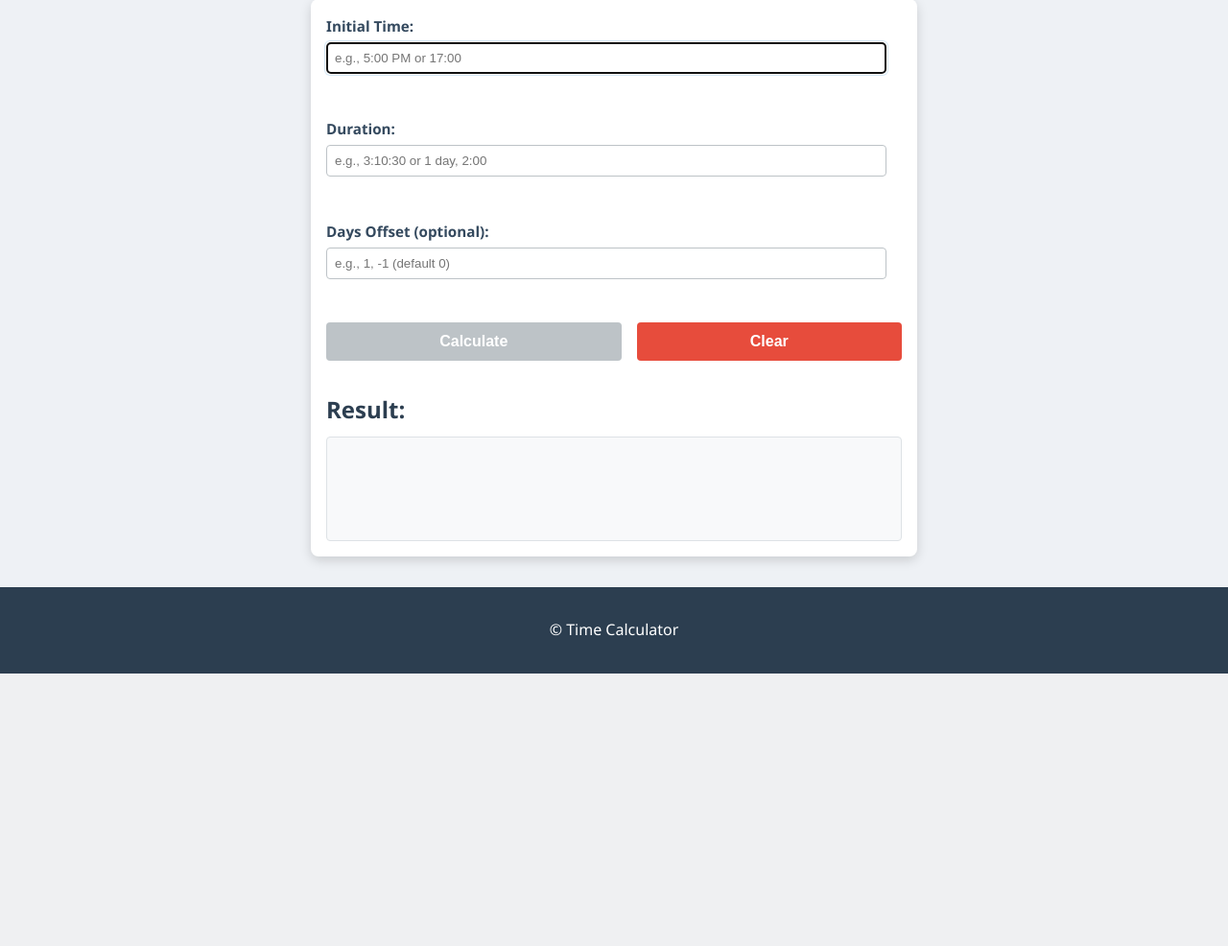
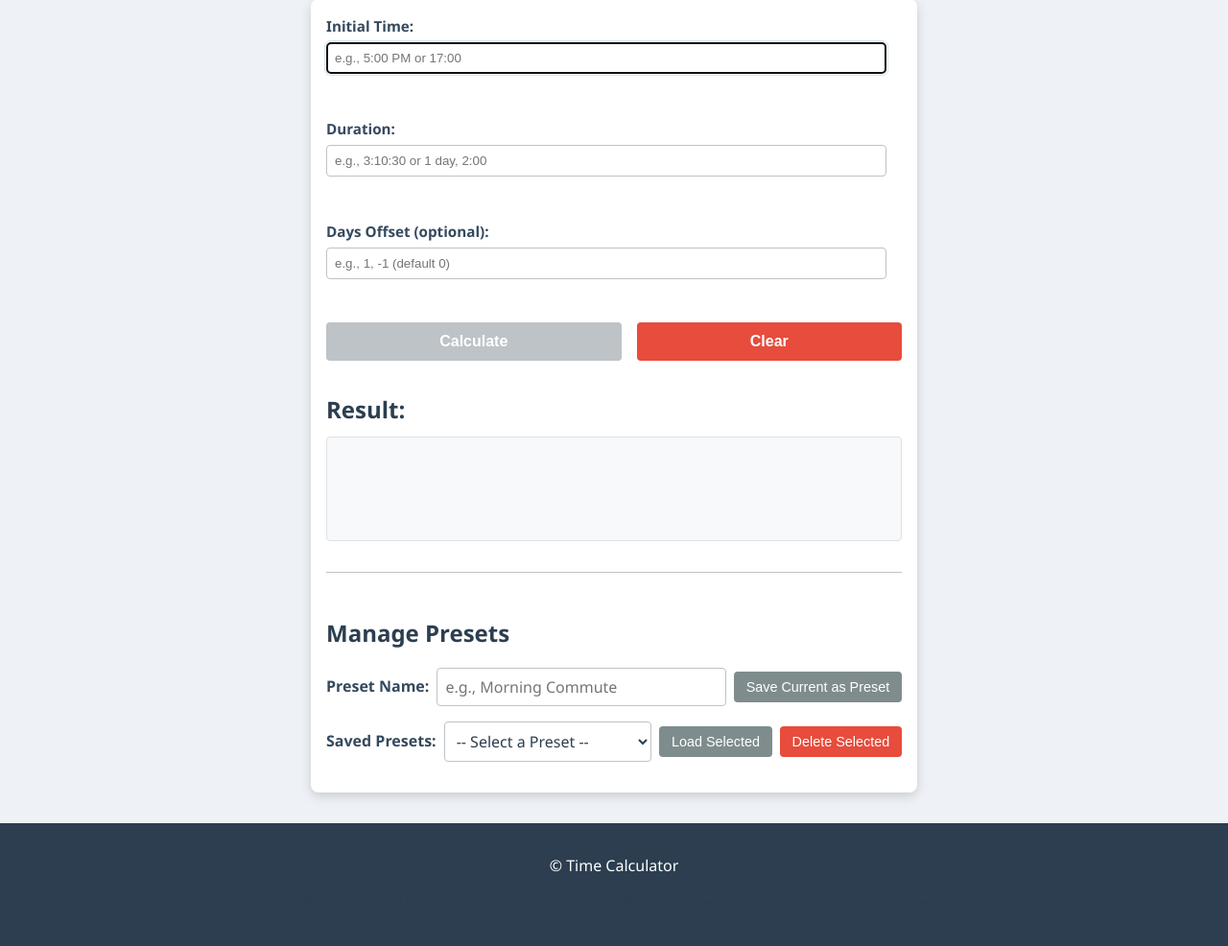
Before and after one commit to IronAdamant/Time-Calculator, a Flask app: page / in a window 1280 px wide. Shown: the part 116-1102 px from the top of the page at 96% size. Before the commit the page ends 818 px from the top, so only its background shows below. Run offline with Flask 3, Linux system fonts and the light colour scheme.

Commit message:
feat: Add Presets, LocalStorage Warning & Security Headers
This commit introduces several key features and improvements: a preset
management system using localStorage, a user disclaimer about local
data storage, and general web security hardening via HTTP headers.

1.  **Presets Feature (`localStorage`):**
    *   You can now save, load, and delete named presets consisting of
        initial time, duration, and days offset.
    *   HTML: Added a new "Manage Presets" section with input fields for
        preset name, a dropdown list for saved presets, and buttons for
        Save, Load, and Delete operations.
    *   JavaScript: Implemented logic to handle CRUD operations for presets,
        storing them as a JSON stringified array in browser `localStorage`.
        The UI (preset dropdown) is dynamically updated. Loading a preset
        populates the main input fields and re-triggers client-side
        validation.
    *   CSS: Styled the new presets section and its controls.

2.  **User Warning for Local Storage:**
    *   HTML: Added a disclaimer in the footer informing you that theme
        preferences, last inputs, and presets are stored locally in your
        browser and may be cleared if browser data is deleted.
    *   CSS: Styled the disclaimer for appropriate visibility.

3.  **General Web Security Review and Hardening:**
    *   Flask (`app.py`): Implemented an `@app.after_request` function
        to add crucial security headers to all HTTP responses:
        - `X-Content-Type-Options: nosniff`
        - `X-Frame-Options: SAMEORIGIN`
        - `Content-Security-Policy`: A restrictive policy allowing
          resources (scripts, styles, fonts, images, connections)
          primarily from `'self'`.
    *   Confirmed existing server-side input validation and output encoding
        mechanisms remain robust for the application's current scope.

These enhancements improve user convenience with presets, transparency
regarding local data storage, and the overall security posture of the
web application.

```diff
--- a/app.py
+++ b/app.py
@@ -6,6 +6,23 @@ from flask import Flask, request, jsonify, render_template
 from timecalculator.core import Time, Duration
 
 app = Flask(__name__)
+
+@app.after_request
+def add_security_headers(response):
+    response.headers['X-Content-Type-Options'] = 'nosniff'
+    response.headers['X-Frame-Options'] = 'SAMEORIGIN'
+    # A reasonably strict CSP.
+    response.headers['Content-Security-Policy'] = (
+        "default-src 'self'; " # Default policy for fetching resources
+        "script-src 'self'; "  # Allows scripts from 'self' (same origin)
+        "style-src 'self'; "   # Allows stylesheets from 'self'
+        "img-src 'self' data:; " # Allows images from 'self' and data: URIs
+        "font-src 'self'; "    # Allows fonts from 'self'
+        "connect-src 'self';"  # Allows connections (like fetch, XHR) to 'self' for API calls
+    )
+    # Optional: HTTP Strict Transport Security (HSTS)
+    # response.headers['Strict-Transport-Security'] = 'max-age=31536000; includeSubDomains'
+    return response
 
 @app.route('/')
 def index():
--- a/static/script.js
+++ b/static/script.js
@@ -12,6 +12,16 @@ document.addEventListener('DOMContentLoaded', () => {
     const themeToggleButton = document.getElementById('theme_toggle_button');
     const bodyElement = document.body;
 
+    // Preset DOM Elements
+    const presetNameInput = document.getElementById('preset_name');
+    const savePresetButton = document.getElementById('save_preset_button');
+    const savedPresetsDropdown = document.getElementById('saved_presets_dropdown');
+    const loadPresetButton = document.getElementById('load_preset_button');
+    const deletePresetButton = document.getElementById('delete_preset_button');
+
+    // --- Constants ---
+    const PRESETS_STORAGE_KEY = 'timeCalcPresets';
+
     // --- Theme Handling ---
     function applyTheme(theme) {
         if (theme === 'dark') {
@@ -20,14 +30,12 @@ document.addEventListener('DOMContentLoaded', () => {
             bodyElement.classList.remove('dark-theme');
         }
     }
-
     const storedTheme = localStorage.getItem('timeCalcTheme');
     if (storedTheme) {
         applyTheme(storedTheme);
     } else {
-        applyTheme('light'); // Default to light theme
+        applyTheme('light');
     }
-
     if (themeToggleButton) {
         themeToggleButton.addEventListener('click', () => {
             bodyElement.classList.toggle('dark-theme');
@@ -47,7 +55,7 @@ document.addEventListener('DOMContentLoaded', () => {
 
     // --- Initial Setup ---
     if(initialTimeInput) {
-        initialTimeInput.focus(); // Auto-focus on the first input field
+        initialTimeInput.focus();
     }
 
     // --- Validation ---
@@ -55,32 +63,16 @@ document.addEventListener('DOMContentLoaded', () => {
     const durationRegex = /^((\d+\s*days?,\s*)?\d{1,3}:\d{2}(:\d{2})?|:\d{2})$/i;
     const daysOffsetRegex = /^-?\d*$/;
 
-    /**
-     * Checks the current validity of all relevant input fields and enables/disables the
-     * calculate button accordingly.
-     */
     function checkFormValidityAndToggleButtonState() {
         const isInitialTimeCurrentlyValid = !initialTimeError.textContent && initialTimeInput.value.trim() !== '';
         const isDurationCurrentlyValid = !durationError.textContent && durationInput.value.trim() !== '';
-        const isDaysOffsetCurrentlyValid = !daysOffsetError.textContent; // Valid if error is empty (value can be empty)
-
+        const isDaysOffsetCurrentlyValid = !daysOffsetError.textContent;
         calculateButton.disabled = !(isInitialTimeCurrentlyValid && isDurationCurrentlyValid && isDaysOffsetCurrentlyValid);
     }
 
-    /**
-     * Validates a single input field based on regex and required status.
-     * Updates error messages, ARIA attributes, and CSS classes.
-     * @param {HTMLInputElement} inputElement - The input field to validate.
-     * @param {HTMLElement} errorElement - The span element to display errors for this field.
-     * @param {RegExp} regex - The regular expression to test the field's value against.
-     * @param {string} errorMessage - The error message to display if regex validation fails.
-     * @param {boolean} [isRequired=true] - Whether the field is required to have a value.
-     * @returns {boolean} - True if the field is valid, false otherwise.
-     */
     function validateField(inputElement, errorElement, regex, errorMessage, isRequired = true) {
         const value = inputElement.value.trim();
         let isValid = true;
-
         if (isRequired && value === '') {
             errorElement.textContent = `${inputElement.previousElementSibling.textContent.replace(':','')} cannot be empty.`;
             inputElement.classList.add('invalid');
@@ -88,7 +80,7 @@ document.addEventListener('DOMContentLoaded', () => {
             inputElement.setAttribute('aria-invalid', 'true');
             inputElement.setAttribute('aria-describedby', errorElement.id);
             isValid = false;
-        } else if (value !== '' && !regex.test(value)) { // Only test regex if not empty (and not failed isRequired check)
+        } else if (value !== '' && !regex.test(value)) {
             errorElement.textContent = errorMessage;
             inputElement.classList.add('invalid');
             inputElement.classList.remove('valid');
@@ -102,18 +94,14 @@ document.addEventListener('DOMContentLoaded', () => {
             inputElement.removeAttribute('aria-invalid');
             if (value !== '') {
                 inputElement.classList.add('valid');
-            } else { // If optional and empty, it's not "valid" visually but also not "invalid"
+            } else {
                 inputElement.classList.remove('valid');
             }
         }
-        checkFormValidityAndToggleButtonState(); // Update button state after each field validation
+        checkFormValidityAndToggleButtonState();
         return isValid;
     }
 
-    /**
-     * Clears validation states (error messages, ARIA attributes, CSS classes) from input fields.
-     * @param {Array<Object>} fieldConfigurations - Array of objects, each with inputElement and errorElement.
-     */
     function clearInputValidationStates(fieldConfigurations) {
         fieldConfigurations.forEach(config => {
             if (config.errorElement) config.errorElement.textContent = '';
@@ -125,21 +113,117 @@ document.addEventListener('DOMContentLoaded', () => {
         });
     }
 
+    // --- Preset Management Functions ---
+    function loadPresetsFromStorage() {
+        const presetsJson = localStorage.getItem(PRESETS_STORAGE_KEY);
+        try {
+            return presetsJson ? JSON.parse(presetsJson) : [];
+        } catch (e) {
+            console.error("Error parsing presets from localStorage:", e);
+            return [];
+        }
+    }
+
+    function savePresetsToStorage(presetsArray) {
+        localStorage.setItem(PRESETS_STORAGE_KEY, JSON.stringify(presetsArray));
+    }
+
+    function populatePresetDropdown() {
+        const presets = loadPresetsFromStorage();
+        savedPresetsDropdown.innerHTML = '<option value="">-- Select a Preset --</option>';
+        presets.forEach(preset => {
+            const option = document.createElement('option');
+            option.value = preset.name;
+            option.textContent = preset.name;
+            savedPresetsDropdown.appendChild(option);
+        });
+    }
+
+    function handleSavePreset() {
+        const presetName = presetNameInput.value.trim();
+        const initialTime = initialTimeInput.value.trim();
+        const duration = durationInput.value.trim();
+        const daysOffset = daysOffsetInput.value.trim();
+
+        if (!presetName) {
+            alert("Preset name cannot be empty.");
+            return;
+        }
+        if (!initialTime || !duration) { // Require main fields for a preset
+            alert("Initial time and duration must be filled to save a preset.");
+            return;
+        }
+
+        const newPreset = { name: presetName, initial_time: initialTime, duration: duration, days_offset: daysOffset };
+        let presets = loadPresetsFromStorage();
+        const existingPresetIndex = presets.findIndex(p => p.name === presetName);
+        if (existingPresetIndex > -1) {
+            presets[existingPresetIndex] = newPreset;
+        } else {
+            presets.push(newPreset);
+        }
+        savePresetsToStorage(presets);
+        populatePresetDropdown();
+        presetNameInput.value = '';
+        alert("Preset saved!");
+    }
+
+    function handleLoadPreset() {
+        const selectedPresetName = savedPresetsDropdown.value;
+        if (!selectedPresetName) {
+            alert("Please select a preset to load.");
+            return;
+        }
+        const presets = loadPresetsFromStorage();
+        const presetToLoad = presets.find(p => p.name === selectedPresetName);
+        if (presetToLoad) {
+            initialTimeInput.value = presetToLoad.initial_time;
+            durationInput.value = presetToLoad.duration;
+            daysOffsetInput.value = presetToLoad.days_offset;
+            validateField(initialTimeInput, initialTimeError, initialTimeRegex, 'Invalid format. Use H:MM AM/PM or HH:MM.', true);
+            validateField(durationInput, durationError, durationRegex, 'Invalid format. Use H:MM:SS, D days, H:MM, etc.', true);
+            validateField(daysOffsetInput, daysOffsetError, daysOffsetRegex, 'Must be an integer (e.g., 1, -2).', false);
+            // checkFormValidityAndToggleButtonState(); // Called by validateField
+            resultArea.textContent = 'Preset loaded. Adjust as needed and click Calculate.';
+            resultArea.classList.remove('error-message', 'success-message');
+        } else {
+            alert("Error: Could not find selected preset.");
+        }
+    }
+
+    function handleDeletePreset() {
+        const selectedPresetName = savedPresetsDropdown.value;
+        if (!selectedPresetName) {
+            alert("Please select a preset to delete.");
+            return;
+        }
+        if (!confirm(`Are you sure you want to delete the preset "${selectedPresetName}"?`)) {
+            return;
+        }
+        let presets = loadPresetsFromStorage();
+        presets = presets.filter(p => p.name !== selectedPresetName);
+        savePresetsToStorage(presets);
+        populatePresetDropdown();
+        alert("Preset deleted.");
+    }
 
     // --- Event Listeners ---
     initialTimeInput.addEventListener('input', () => validateField(initialTimeInput, initialTimeError, initialTimeRegex, 'Invalid format. Use H:MM AM/PM or HH:MM.', true));
     durationInput.addEventListener('input', () => validateField(durationInput, durationError, durationRegex, 'Invalid format. Use H:MM:SS, D days, H:MM, etc.', true));
     daysOffsetInput.addEventListener('input', () => validateField(daysOffsetInput, daysOffsetError, daysOffsetRegex, 'Must be an integer (e.g., 1, -2).', false));
 
-    // Initial check for button state on page load after potential localStorage loading
+    if (savePresetButton) savePresetButton.addEventListener('click', handleSavePreset);
+    if (loadPresetButton) loadPresetButton.addEventListener('click', handleLoadPreset);
+    if (deletePresetButton) deletePresetButton.addEventListener('click', handleDeletePreset);
+
+    // Initial population of dropdown and button state check
+    populatePresetDropdown();
     checkFormValidityAndToggleButtonState();
 
-    // --- API Interaction & Main Logic ---
+    // --- Calculate Button Logic (API Interaction) ---
     calculateButton.addEventListener('click', () => {
         resultArea.textContent = '';
         resultArea.classList.remove('error-message', 'success-message');
-
-        // Perform all validations again before API call (also updates UI and button state)
         const isInitialTimeValid = validateField(initialTimeInput, initialTimeError, initialTimeRegex, 'Invalid format. Use H:MM AM/PM or HH:MM.', true);
         const isDurationValid = validateField(durationInput, durationError, durationRegex, 'Invalid format. Use H:MM:SS, D days, H:MM, etc.', true);
         const isDaysOffsetValid = validateField(daysOffsetInput, daysOffsetError, daysOffsetRegex, 'Must be an integer (e.g., 1, -2).', false);
@@ -179,19 +263,15 @@ document.addEventListener('DOMContentLoaded', () => {
             if (data.result_string) {
                 resultArea.textContent = data.result_string;
                 resultArea.classList.add('success-message');
-
-                // Clear validation states on successful calculation
                 clearInputValidationStates([
                     {inputElement: initialTimeInput, errorElement: initialTimeError},
                     {inputElement: durationInput, errorElement: durationError},
                     {inputElement: daysOffsetInput, errorElement: daysOffsetError}
                 ]);
-
                 localStorage.setItem('timeCalcInitialTime', initialTimeInput.value.trim());
                 localStorage.setItem('timeCalcDuration', durationInput.value.trim());
                 localStorage.setItem('timeCalcDaysOffset', daysOffsetInput.value.trim());
-
-            } else if (data.error) { // Should typically be caught by !response.ok
+            } else if (data.error) {
                 resultArea.textContent = `Error: ${data.error}`;
                 resultArea.classList.add('error-message');
             }
@@ -206,26 +286,22 @@ document.addEventListener('DOMContentLoaded', () => {
         });
     });
 
+    // --- Clear Button Logic ---
     clearButton.addEventListener('click', () => {
         initialTimeInput.value = '';
         durationInput.value = '';
         daysOffsetInput.value = '';
-
         resultArea.textContent = '';
         resultArea.classList.remove('success-message', 'error-message');
-
         clearInputValidationStates([
             {inputElement: initialTimeInput, errorElement: initialTimeError},
             {inputElement: durationInput, errorElement: durationError},
             {inputElement: daysOffsetInput, errorElement: daysOffsetError}
         ]);
-
         localStorage.removeItem('timeCalcInitialTime');
         localStorage.removeItem('timeCalcDuration');
         localStorage.removeItem('timeCalcDaysOffset');
-
         checkFormValidityAndToggleButtonState();
-
         if(initialTimeInput) {
            initialTimeInput.focus();
         }
--- a/static/style.css
+++ b/static/style.css
@@ -96,11 +96,19 @@ header h1 {
 
 footer {
     text-align: center;
-    padding: 1rem 0;
+    padding: 1rem 0 1.5rem 0; /* Ensure enough padding at bottom */
     background: var(--footer-bg-color);
     color: var(--footer-text-color);
     width: 100%;
     margin-top: auto;
+}
+
+.localstorage-warning {
+    font-size: 0.75rem; /* Smaller font size */
+    color: var(--text-color); /* Use theme variable, but could be muted further */
+    opacity: 0.8; /* Slightly muted */
+    margin-top: 0.5rem; /* Space from the copyright line if in footer */
+    text-align: center; /* Consistent with other footer text if that's centered */
 }
 
 /* --- Main Content & Forms --- */
@@ -282,3 +290,72 @@ button:focus-visible {
         right: 0.5rem;
     }
 }
+
+/* --- Presets Section --- */
+#presets-section {
+    margin-top: 2rem;
+    padding-top: 1.5rem;
+    border-top: 1px solid var(--input-border-color, #bdc3c7);
+}
+
+#presets-section h2 {
+    margin-bottom: 1rem;
+    color: var(--text-color);
+}
+
+.preset-controls div {
+    margin-bottom: 1rem;
+    display: flex;
+    align-items: center;
+    gap: 0.5rem; /* Spacing between label, input, button */
+}
+
+.preset-controls label {
+    /* display: block; */ /* Already styled in #input-section but good to be specific if needed */
+    margin-bottom: 0; /* Override if #input-section label style has margin */
+    font-weight: bold;
+    color: var(--input-label-color, #34495e);
+    flex-shrink: 0; /* Prevent label from shrinking */
+}
+
+.preset-controls input[type="text"],
+.preset-controls select {
+    flex-grow: 1;
+    padding: 0.5rem;
+    border: 1px solid var(--input-border-color, #bdc3c7);
+    border-radius: 4px;
+    box-sizing: border-box;
+    font-family: inherit;
+    font-size: inherit;
+    background-color: var(--main-bg-color); /* Ensure it matches theme */
+    color: var(--text-color); /* Ensure it matches theme */
+}
+.preset-controls input[type="text"]:focus,
+.preset-controls select:focus {
+   border-color: var(--input-focus-border-color, #3498db);
+   box-shadow: 0 0 0 2px var(--input-focus-shadow-color, rgba(52, 152, 219, 0.2));
+}
+
+
+.preset-controls button {
+    padding: 0.5rem 0.8rem;
+    border: none;
+    border-radius: 4px;
+    cursor: pointer;
+    font-size: 0.9rem;
+    font-weight: normal; /* Slightly less prominent than main calculate button */
+    background-color: var(--theme-toggle-bg, #7f8c8d); /* Using theme toggle as a neutral secondary */
+    color: var(--header-text-color, #ffffff); /* Assuming contrast with theme-toggle-bg */
+    transition: background-color 0.2s ease-in-out;
+}
+
+.preset-controls button:hover {
+    background-color: var(--theme-toggle-hover-bg, #95a5a6);
+}
+
+#delete_preset_button {
+   background-color: var(--button-secondary-bg-color, #e74c3c); /* More distinct for delete */
+}
+#delete_preset_button:hover {
+   background-color: var(--button-secondary-hover-bg-color, #c0392b);
+}
--- a/templates/index.html
+++ b/templates/index.html
@@ -39,9 +39,28 @@
                 <!-- Results will be displayed here by JavaScript -->
             </div>
         </section>
+        <section id="presets-section">
+            <h2>Manage Presets</h2>
+            <div class="preset-controls">
+                <div>
+                    <label for="preset_name">Preset Name:</label>
+                    <input type="text" id="preset_name" name="preset_name" placeholder="e.g., Morning Commute">
+                    <button id="save_preset_button" type="button">Save Current as Preset</button>
+                </div>
+                <div>
+                    <label for="saved_presets_dropdown">Saved Presets:</label>
+                    <select id="saved_presets_dropdown">
+                        <option value="">-- Select a Preset --</option>
+                    </select>
+                    <button id="load_preset_button" type="button">Load Selected</button>
+                    <button id="delete_preset_button" type="button">Delete Selected</button>
+                </div>
+            </div>
+        </section>
     </main>
     <footer>
         <p>&copy; Time Calculator</p>
+        <p class="localstorage-warning">Note: Your theme preference, last used inputs, and saved presets are stored locally in your browser. Clearing your browser's data may remove these settings.</p>
     </footer>
     <script src="{{ url_for('static', filename='script.js') }}"></script>
 </body>
```
